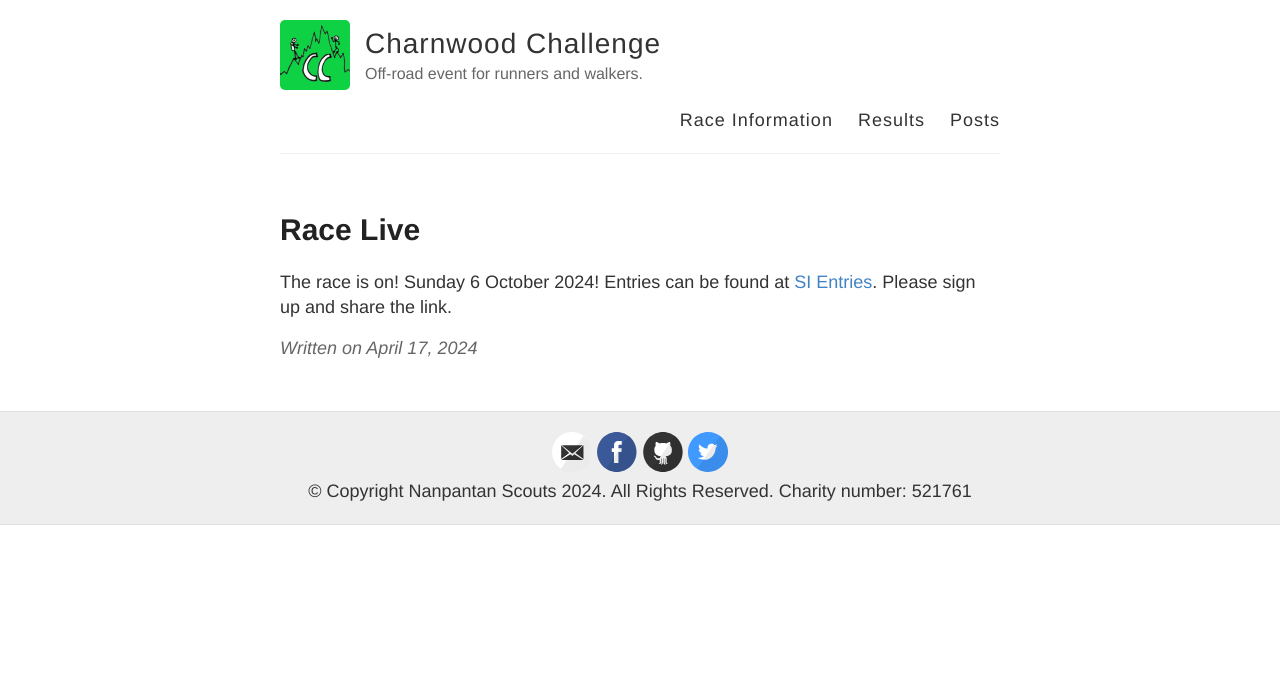
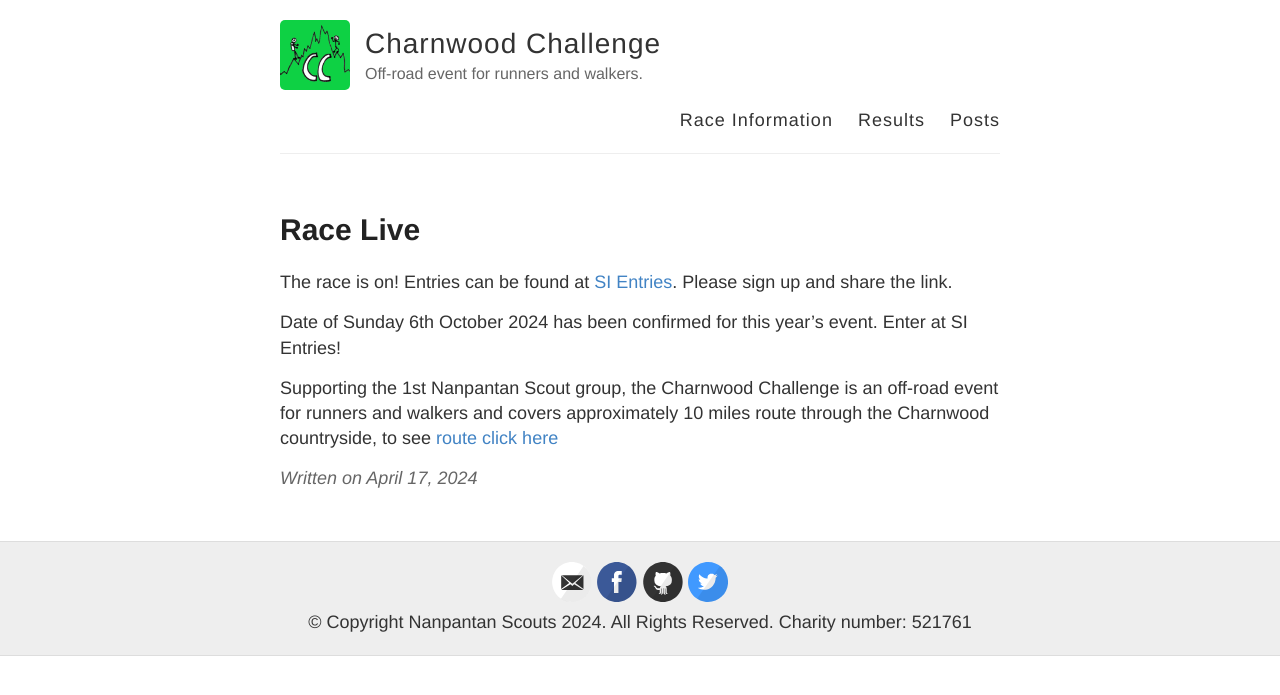
Before and after one commit to Charnwood-Challenge/Charnwood-Challenge.github.io, a Jekyll site: the page built from _posts/2024-04-17-Race-Live.md, in a window 1280 px wide. Shown: the top 695 px of the page. Built offline with Jekyll 4.4.1, drawn with Linux system fonts in a browser that asks for light colours; our own code applies the rules of GitHub Pages for plain Markdown files.

Commit message:
Update 2024-04-17-Race-Live.md

```diff
--- a/_posts/2024-04-17-Race-Live.md
+++ b/_posts/2024-04-17-Race-Live.md
@@ -1,2 +1,6 @@
-The race is on! Sunday 6 October 2024!
+The race is on!
 Entries can be found at [SI Entries](https://www.sientries.co.uk/event.php?elid=Y&event_id=13506). Please sign up and share the link.
+
+Date of Sunday 6th October 2024 has been confirmed for this year's event. Enter at SI Entries!
+
+Supporting the 1st Nanpantan Scout group, the Charnwood Challenge is an off-road event for runners and walkers and covers approximately 10 miles route through the Charnwood countryside, to see [route click here](https://charnwoodchallenge.me/raceinformation/#route)
```
